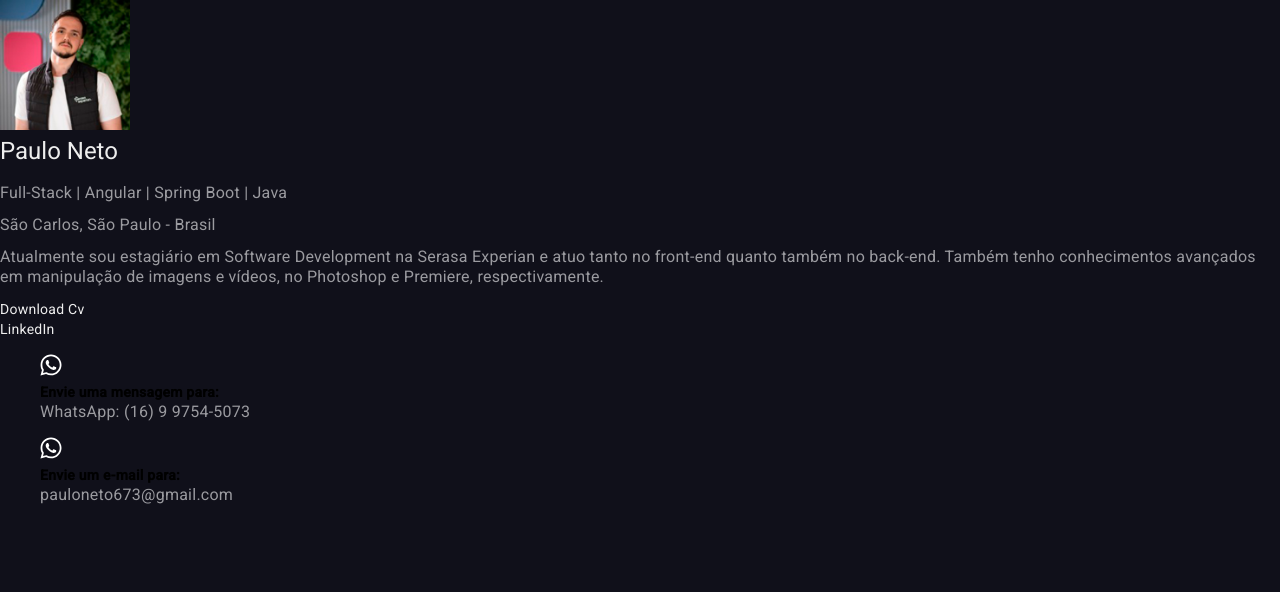
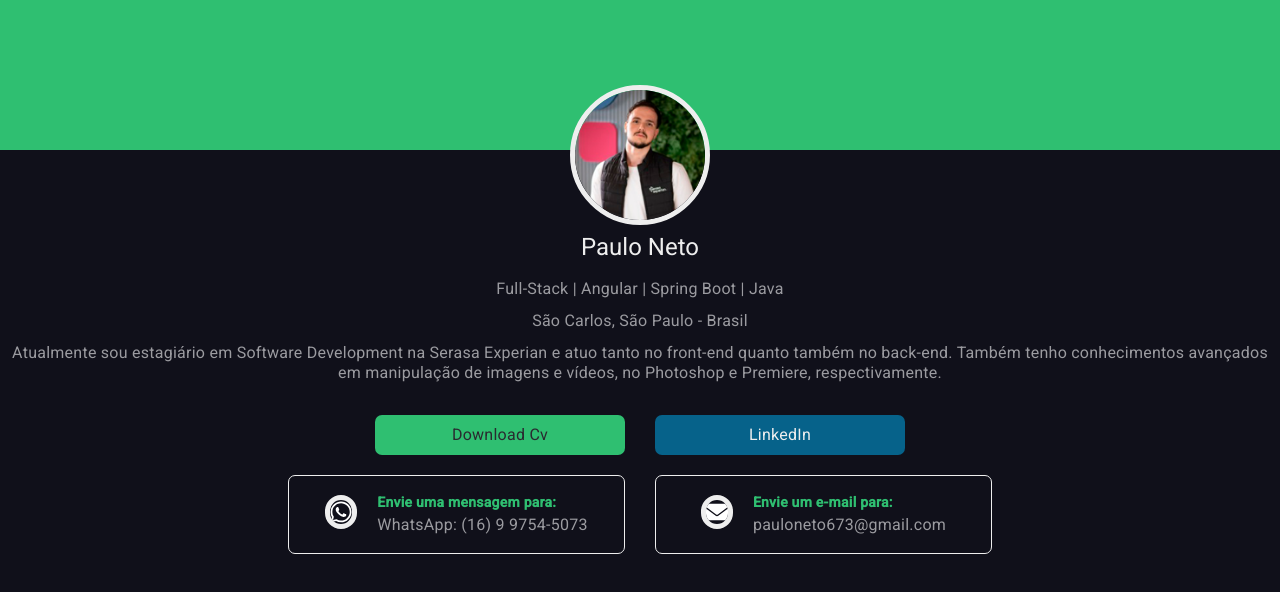
Before and after one commit to ParloNeto/angular-portfolio, an Angular app: page / in a window 1280 px wide. Shown: the top 592 px of the page. Built offline with nearby package versions, Linux system fonts and the light colour scheme.

Commit message:
Styling the header

```diff
--- a/src/app/modules/portfolio/components/header/header.component.html
+++ b/src/app/modules/portfolio/components/header/header.component.html
@@ -43,7 +43,7 @@
             </figcaption>
         </figure>
         <figure>
-            <img src="../../../../../assets/icons/whatsapp.svg" alt="ícone para contato do WhatsApp" width="22px" height="24px">
+            <img src="../../../../../assets/icons/mail.svg" alt="ícone para contato do e-mail" width="22px" height="24px">
             <figcaption>
                 <a href="mailto:pauloneto673@gmail.com"></a>
                 <strong>Envie um e-mail para:</strong>
--- a/src/app/modules/portfolio/components/header/header.component.scss
+++ b/src/app/modules/portfolio/components/header/header.component.scss
@@ -0,0 +1,111 @@
+:host {
+  &::before {
+    content: "";
+    display: flex;
+    width: 100%;
+    height: 150px;
+    margin-bottom: -65px;
+    background: var(--primary);
+  }
+
+  header,
+  aside {
+    display: flex;
+    flex-direction: column;
+    justify-content: center;
+    align-items: center;
+  }
+
+  header {
+    img {
+      border-radius: 100px;
+      border: 5px solid var(--white);
+      margin-bottom: 6px;
+    }
+  }
+
+  aside {
+    p {
+      text-align: center;
+    }
+
+    nav ul,
+    section {
+      width: 100%;
+      display: flex;
+      justify-content: center;
+      align-items: center;
+      gap: 30px;
+    }
+
+    nav {
+      margin: 20px 0;
+
+      ul {
+        li {
+          a {
+            width: 250px;
+          }
+        }
+      }
+    }
+
+    section {
+      figure {
+        width: 335px;
+        height: 77px;
+
+        margin: 0;
+        padding: 0;
+        display: flex;
+        justify-content: center;
+        align-items: center;
+        gap: 20px;
+
+        border: 1px solid var(--white);
+        border-radius: 7px;
+
+        figcaption {
+          a {
+            display: flex;
+            justify-content: center;
+            align-items: flex-start;
+            flex-direction: column;
+          }
+          p {
+            margin: 3px 0;
+          }
+
+          strong {
+            color: var(--primary);
+          }
+        }
+      }
+    }
+  }
+
+  @media (max-width: 750px) {
+    aside {
+        nav {
+            ul {
+                flex-direction: column;
+                gap: 15px;
+                li {
+                    &, a {
+                        width: 100%;
+                    }
+                }
+            }
+        }
+    }
+
+    section {
+        flex-direction: column;
+        gap: 15px;
+
+        figure {
+            width: 100%;
+        }
+    }
+  }
+}
--- /dev/null
+++ b/src/scss/components/_button.scss
@@ -0,0 +1,35 @@
+.btn {
+  display: flex;
+  justify-content: center;
+  align-items: center;
+  box-sizing: border-box;
+  transition: 0.5s;
+  cursor: pointer;
+
+  &.btn-primary,
+  &.btn-secondary {
+    padding: 10px;
+    font-size: 16px;
+    border-radius: 7px;
+
+  }
+
+  &.btn-primary {
+    color: var(--black-010);
+    background-color: var(--primary);
+
+    &:hover {
+        background: var(--primary-010);
+        color: var(--white);
+    }
+  }
+
+  &.btn-secondary {
+    color: var(--white);
+    background-color: var(--secondary);
+
+    &:hover {
+        background: var(--secondary-010);
+    }
+  }
+}
--- /dev/null
+++ b/src/scss/components/_index.scss
@@ -0,0 +1 @@
+@import '_button';
--- a/src/scss/index.scss
+++ b/src/scss/index.scss
@@ -1,3 +1,4 @@
 @use "base";
 @use "layout";
 @use "theme";
+@use "components";
```
